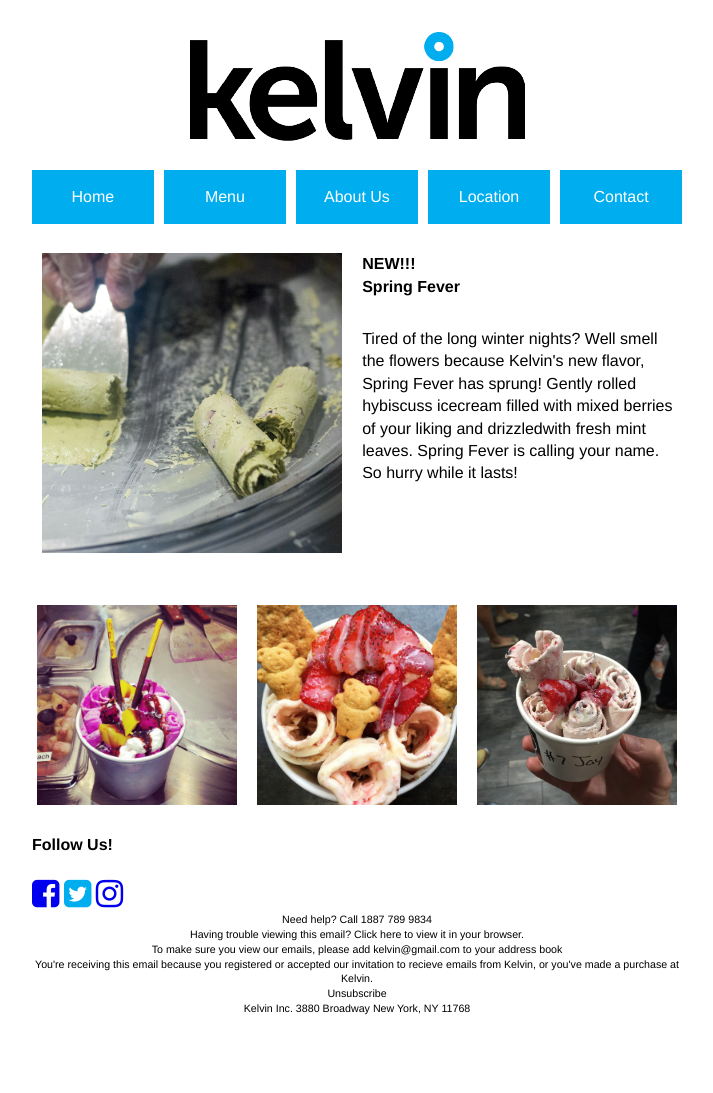
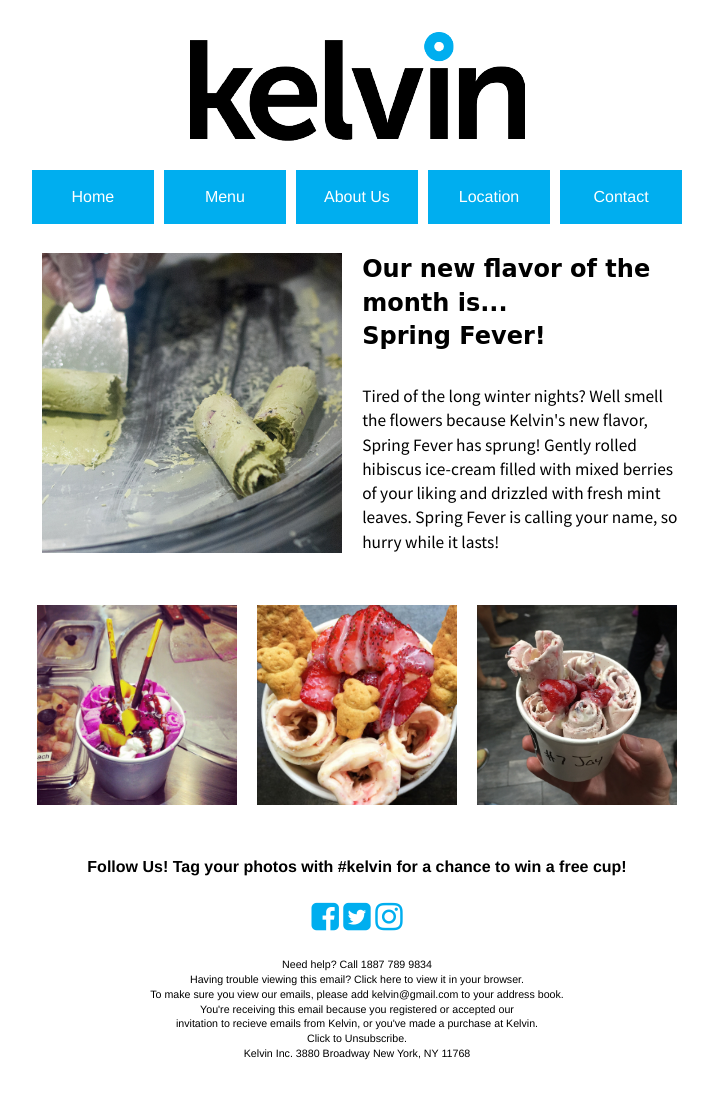
Before and after one commit to gabriellechang/gabriellechang.github.io, a plain HTML site: page project2_email/index.html in a window 1280 px wide. Shown: the whole page, without its empty margins (283-996 px from the left). Before the commit the page ends 1048 px from the top, so only its background shows below. Drawn offline with Linux system fonts and the light colour scheme; a web font is replaced by a local one.

Commit message:
New  Update

```diff
--- a/project2_email/index.html
+++ b/project2_email/index.html
@@ -14,6 +14,8 @@
     <link rel="stylesheet" href="css/3cols.css" media="all">
 	<link rel="stylesheet" href="css/5cols.css" media="all">
     <link rel="stylesheet" href="style.css" media="all">
+    <!--Google Font-->
+    <link href="https://fonts.googleapis.com/css?family=Source+Sans+Pro|Petit Formal Script" rel="stylesheet" type="text/css">
     <!--Font Awesome-->
     <link rel="stylesheet" href="https://maxcdn.bootstrapcdn.com/font-awesome/4.5.0/css/font-awesome.min.css">
 
@@ -55,10 +57,10 @@
                     	</div>
 					</div>
 					<div class="col span_1_of_2">
-					<h2> NEW!!! <br>
-                    Spring Fever <br></h2>
+					<h2> Our new flavor of the month is...<br>
+                    Spring Fever! <br></h2>
 
-                    <p class="left">Tired of the long winter nights? Well smell the flowers because Kelvin's new flavor, Spring Fever has sprung! Gently rolled hybiscuss icecream filled with mixed berries of your liking and drizzledwith fresh mint leaves. Spring Fever is calling your name. So hurry while it lasts! </p>
+                    <p class="left">Tired of the long winter nights? Well smell the flowers because Kelvin's new flavor, Spring Fever has sprung! Gently rolled hibiscus ice-cream filled with mixed berries of your liking and drizzled with fresh mint leaves. Spring Fever is calling your name, so hurry while it lasts! </p>
 					</div>
 				</div>
                 </div>
@@ -78,23 +80,28 @@
 
                  </div>
 
-               	<h1>Follow Us!</h1><br>
-                <a href="https://www.facebook.com"><i class="fa fa-facebook-square fa-2x"></i></a>
-                <a href="https://www.twitter.com"><i class="fa fa-twitter-square fa-2x"></i></a>
-                <a href="https://www.instagram.com"> <i class="fa fa-instagram fa-2x"></i></a>
 
-				<br>
+                <div class="2col">
+					<div class="col span_2_of_2">
+                    	<h1>Follow Us! Tag your photos with #kelvin for a chance to win a free cup!</h1>
+                        <br>
+                        <a href="https://www.facebook.com"><i class="fa fa-facebook-square fa-2x"></i></a>
+                		<a href="https://www.twitter.com"><i class="fa fa-twitter-square fa-2x"></i></a>
+                		<a href="https://www.instagram.com"> <i class="fa fa-instagram fa-2x"></i></a>
+                    </div>
+
+                </div>
+
                 <p class="center">
                 Need help? Call 1887 789 9834<br>
                 Having trouble viewing this email? Click here to view it in your browser.<br>
-                To make sure you view our emails, please add kelvin@gmail.com to your address book <br>
-                You're receiving this email because you registered or accepted our invitation to recieve emails from 			Kelvin, or you've made a purchase at Kelvin. <br>
-                Unsubscribe <br>
+                To make sure you view our emails, please add kelvin@gmail.com to your address book.<br>
+                You're receiving this email because you registered or accepted our<br>
+                invitation to recieve emails from Kelvin, or you've made a purchase at Kelvin. <br>
+                Click to Unsubscribe. <br>
                 Kelvin Inc. 3880 Broadway New York, NY 11768
-                 </p>
+                </p>
 
-
-         </div>
-
+				</div>
 </body>
 </html>
--- a/project2_email/style.css
+++ b/project2_email/style.css
@@ -17,11 +17,15 @@
 
 h2 {
 	text-align:left;
+	font-family: "Petit Formal Script", cursive;
+	font-size:18pt;
 }
 
 p.left {
+	font-family: 'Source Sans Pro', sans-serif;
 	padding-top:30px;
 	text-align:left;
+	font-size:13pt;
 }
 
 #bluebg .col {
@@ -44,3 +48,35 @@
 a:active i.fa-twitter-square{
 	color:#00AEEF;
 }
+
+a:link i.fa-facebook-square{
+	color:#00AEEF;
+}
+
+a:visited i.fa-facebook-square{
+	color:#00AEEF;
+}
+
+a:hover i.fa-facebook-square{
+	color:#00AEEF;
+}
+
+a:active i.fa-facebook-square{
+	color:#00AEEF;
+}
+
+a:link i.fa-instagram{
+	color:#00AEEF;
+}
+
+a:visited i.fa-instagram{
+	color:#00AEEF;
+}
+
+a:hover i.fa-instagram{
+	color:#00AEEF;
+}
+
+a:active i.fa-instagram{
+	color:#00AEEF;
+}
```
